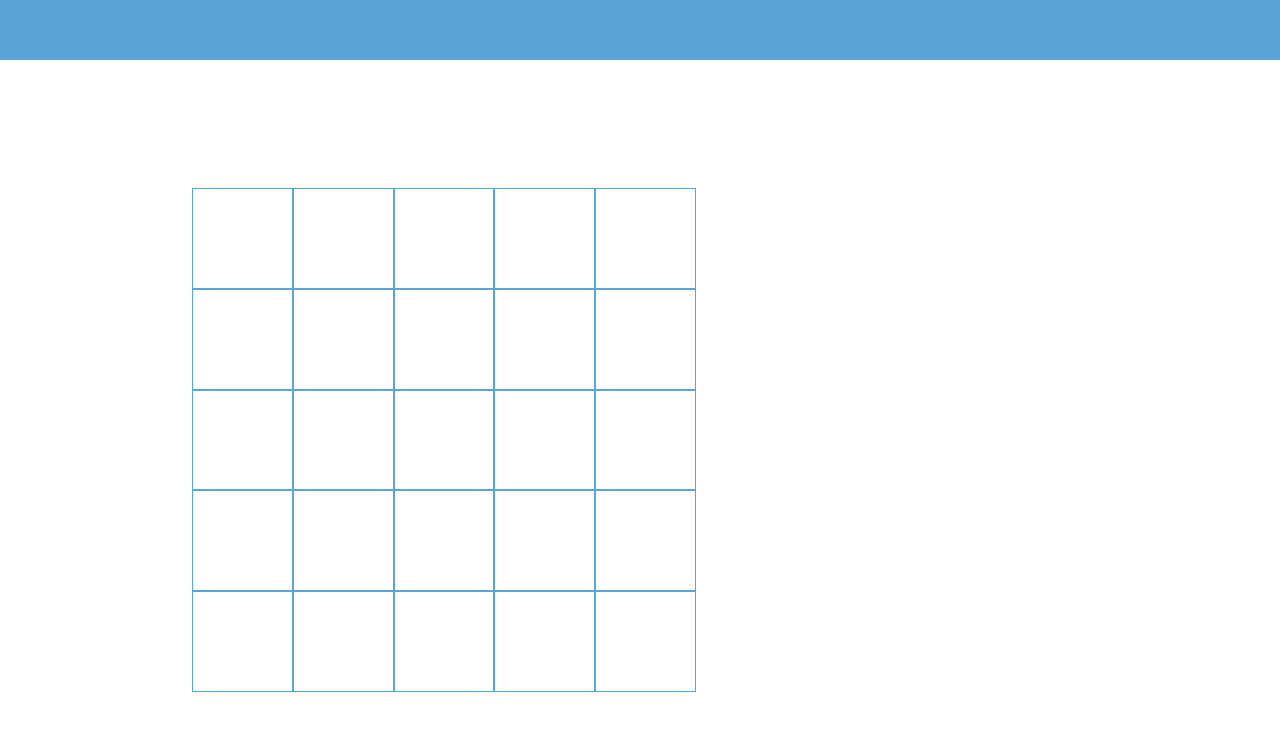
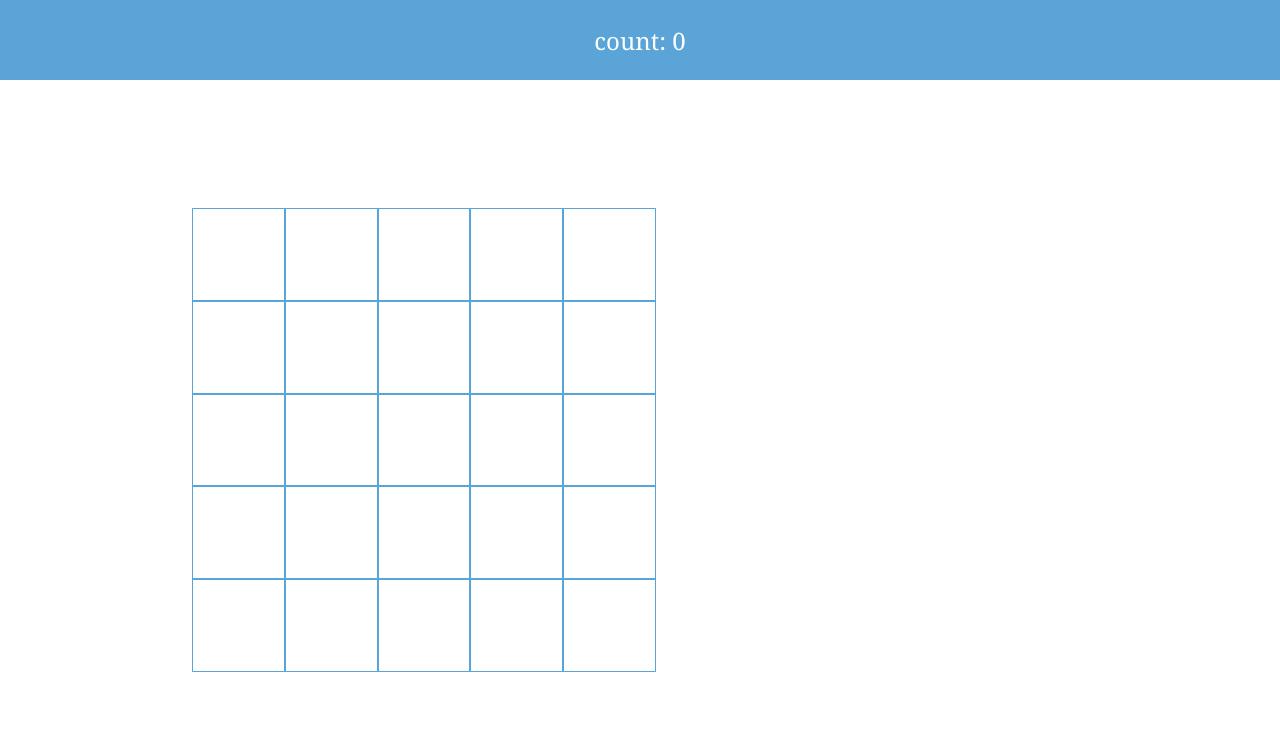
Before and after one commit to i3NakashimaTakumi/lights-out, a React (Vite) app: page / in a window 1280 px wide. Shown: the top 730 px of the page. Built offline with nearby package versions, Linux system fonts and the light colour scheme.

Commit message:
add count

```diff
--- a/src/App.css
+++ b/src/App.css
@@ -41,12 +41,19 @@ body {
 }
 
 header {
-  height: 5%;
-  padding: 10px;
+  height: 10%;
   color: white;
   background-color: #5ba4d7;
-  text-align: center;
+  display: flex;
+  align-items: center;
+  justify-content: center;
   font-size: x-large;
+}
+
+.container {
+  height: 90%;
+  width: 100%;
+  display: flex;
 }
 
 .game {
@@ -59,47 +66,3 @@ header {
   aspect-ratio: 1/1;
   padding: 10% 15%;
 }
-
-.game-info {
-  text-align: center;
-  padding: 1%;
-}
-
-.game-info-button {
-  color: #5ba4d7;
-  padding: 15px 30px;
-  background-color: #fff;
-  border: solid;
-  border-color: #5ba4d7;
-  border-radius: 5px;
-  font-size: 20px;
-  cursor: pointer;
-  transition: background-color 0.3s;
-  font-family:Cambria, Cochin, Georgia, Times, 'Times New Roman', serif
-}
-
-.game-info-button.current-move {
-  color: #f8d71c;
-  animation: text-round 2s infinite;
-}
-
-@keyframes text-round {
-  50% {
-    /* 待機時間 */
-    transform: rotateX(0);
-  }
-  100% {
-    transform: rotateX(360deg);
-  }
-}
-
-.game-info-button:hover {
-  color: #fff;
-  background-color: #5ba4d7;
-}
-
-.container {
-  height: 95%;
-  width: 100%;
-  display: flex;
-}
--- a/src/App.jsx
+++ b/src/App.jsx
@@ -15,9 +15,10 @@ function Square({ value, onSquareClick }) {
 Board.propTypes = {
   squares: PropTypes.array.isRequired,
   onPlay: PropTypes.func.isRequired,
+  counter: PropTypes.number.isRequired,
 };
 
-function Board({ squares, onPlay }) {
+function Board({ squares, onPlay, counter }) {
   function handleClick(i) {
     squares[i] === 1 ? (squares[i] = 0) : (squares[i] = 1);
 
@@ -38,7 +39,9 @@ function Board({ squares, onPlay }) {
       squares[i + 5] === 1 ? (squares[i + 5] = 0) : (squares[i + 5] = 1);
     }
 
-    onPlay([...squares]);
+    counter++;
+
+    onPlay([...squares], counter);
   }
 
   const boardRow = [];
@@ -74,17 +77,19 @@ function Board({ squares, onPlay }) {
 
 export default function Game() {
   const [history, setHistory] = useState(Array(25).fill(0));
+  const [count, setCount] = useState(0);
 
-  function handlePlay(nextSquares) {
+  function handlePlay(nextSquares, nextCount) {
     setHistory(nextSquares);
+    setCount(nextCount);
   }
 
   return (
     <div className="game">
-      <header className="status"></header>
+      <header className="status">count: {count}</header>
       <div className="container">
         <div className="game-board">
-          <Board squares={history} onPlay={handlePlay} />
+          <Board squares={history} onPlay={handlePlay} counter={count} />
         </div>
       </div>
     </div>
```
